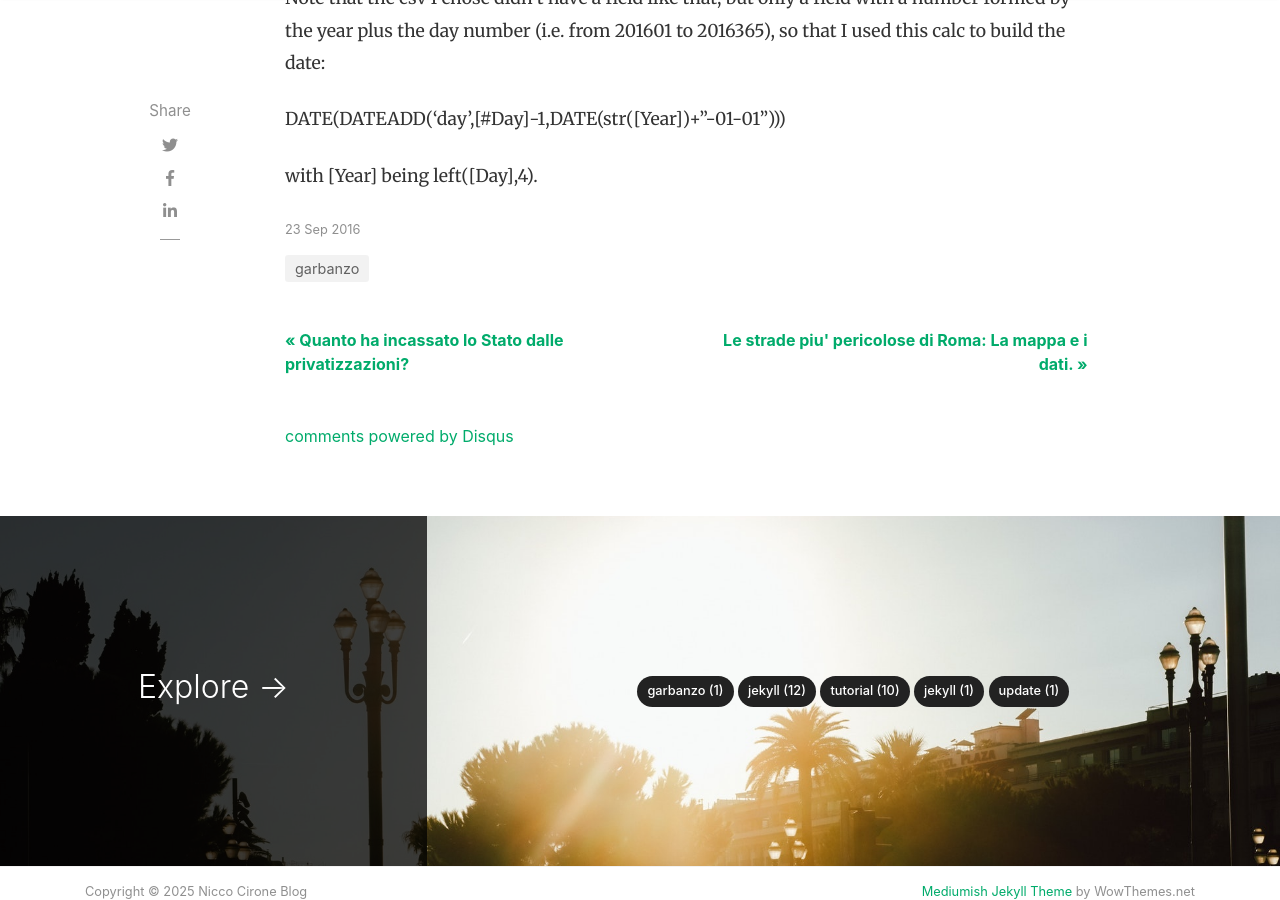
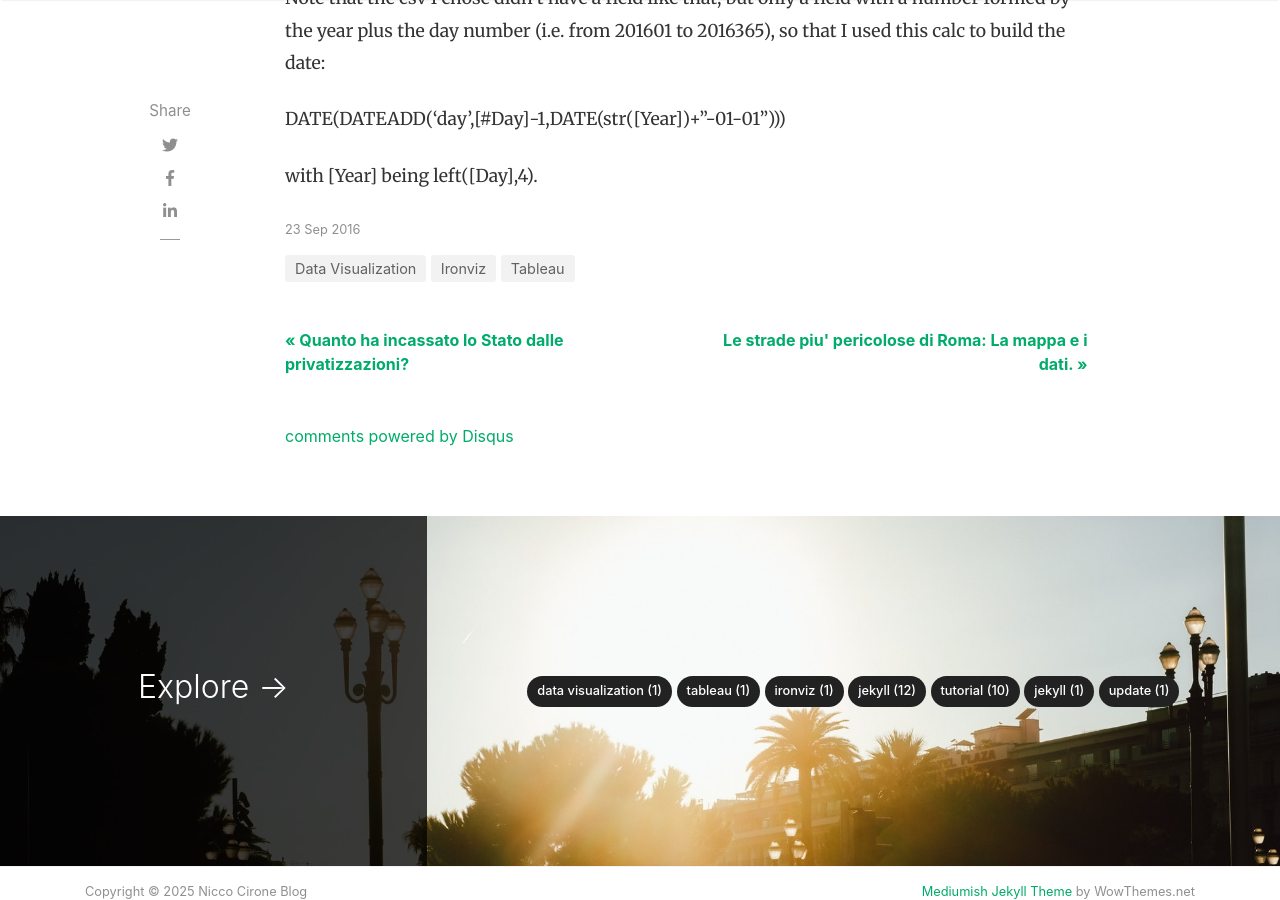
Before and after one commit to Nicco-Cirone/blog, a Jekyll site: the page built from _posts/2016-09-23-the-ice-is-melting-monitoring-the-worlds-ice-with-a-radial-chart.md, in a window 1280 px wide and 900 px high, scrolled down 2536 px. Built offline with Jekyll 4.4.1, drawn with Linux system fonts in a browser that asks for light colours; nearby versions of some CDN libraries; comment, search, counter and statistics services are not loaded.

Commit message:
Update 2016-09-23-the-ice-is-melting-monitoring-the-worlds-ice-with-a-radial-chart.md

```diff
--- a/_posts/2016-09-23-the-ice-is-melting-monitoring-the-worlds-ice-with-a-radial-chart.md
+++ b/_posts/2016-09-23-the-ice-is-melting-monitoring-the-worlds-ice-with-a-radial-chart.md
@@ -2,7 +2,7 @@
 title: "The ice is melting. Monitoring the world's ice with a radial chart."
 date: 2016-09-23 16:49:03
 layout: post
-categories: garbanzo
+categories: [ Data Visualization, Tableau, Ironviz ]
 featured: true
 ---
 
```
